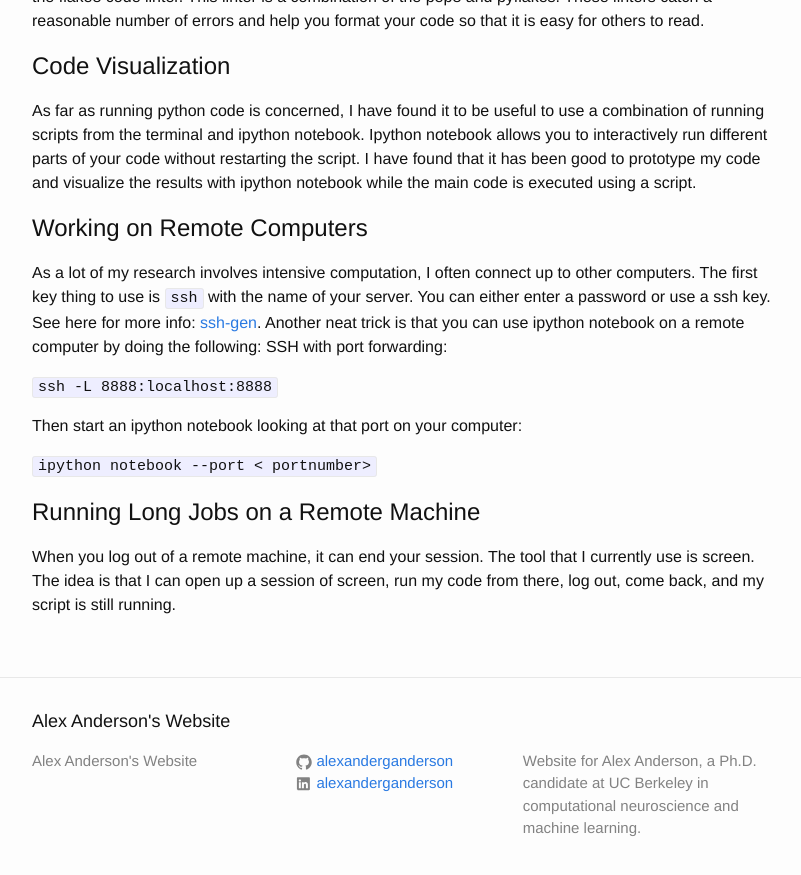
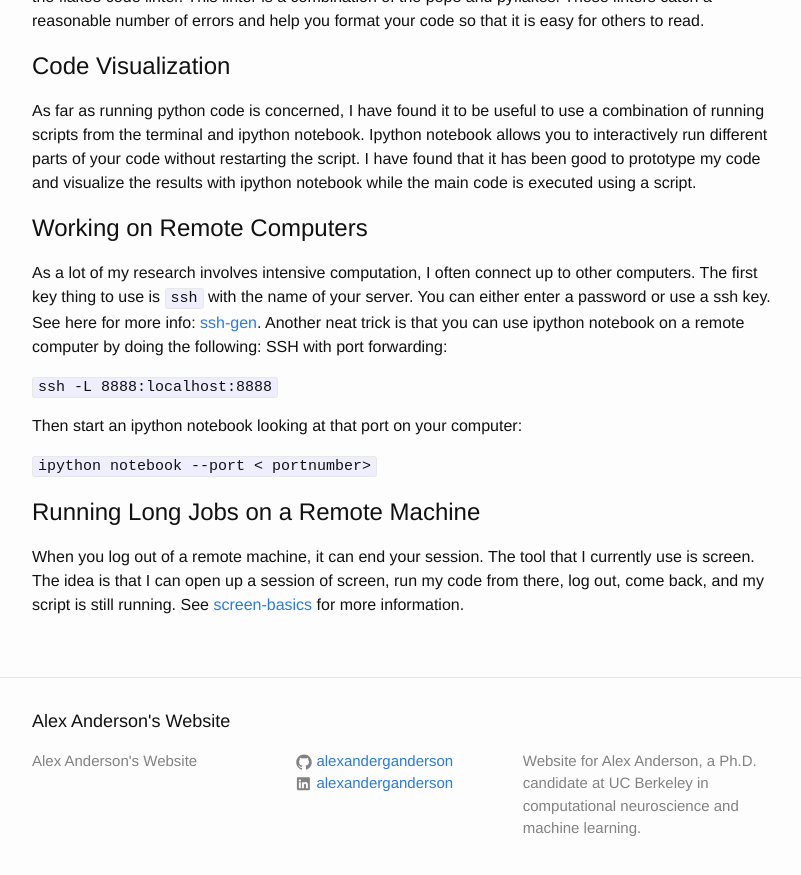
Before and after one commit to alexanderganderson/alexanderganderson.github.io, a Jekyll site: the page built from _posts/2015-12-03-python_dev_environment.markdown, in a window 1280 px wide and 900 px high, scrolled down 1199 px. Shown: the top 875 px of the window, without its empty margins (238-1039 px from the left). Built offline with Jekyll 4.4.1, drawn with Linux system fonts in a browser that asks for light colours.

Commit message:
added screen link to post

```diff
--- a/_posts/2015-12-03-python_dev_environment.markdown
+++ b/_posts/2015-12-03-python_dev_environment.markdown
@@ -84,9 +84,10 @@ Then start an ipython notebook looking at that port on your computer:
 When you log out of a remote machine, it can end your session. The tool that
 I currently use is screen. The idea is that I can open up a session of
 screen, run my code from there, log out, come back, and my script is still
-running.
+running. See [screen-basics] for more information.
 
 [anaconda]: http://docs.continuum.io/anaconda/install
 [git-handbook]: https://git-scm.com/book/en/v2
 [st3-config]: https://realpython.com/blog/python/setting-up-sublime-text-3-for-full-stack-python-development/
 [ssh-gen]: https://help.github.com/articles/generating-ssh-keys/
+[screen-basics]: http://aperiodic.net/screen/quick_reference
```
